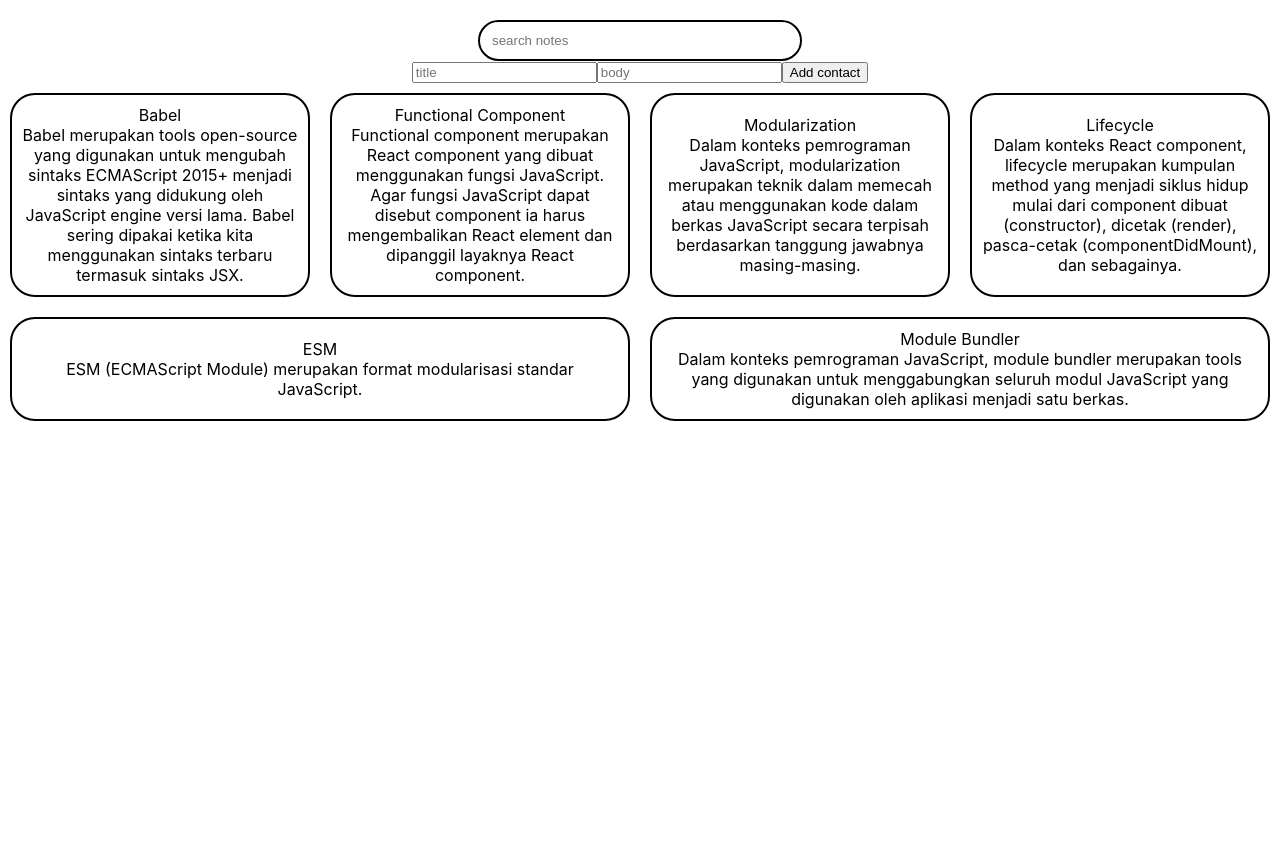
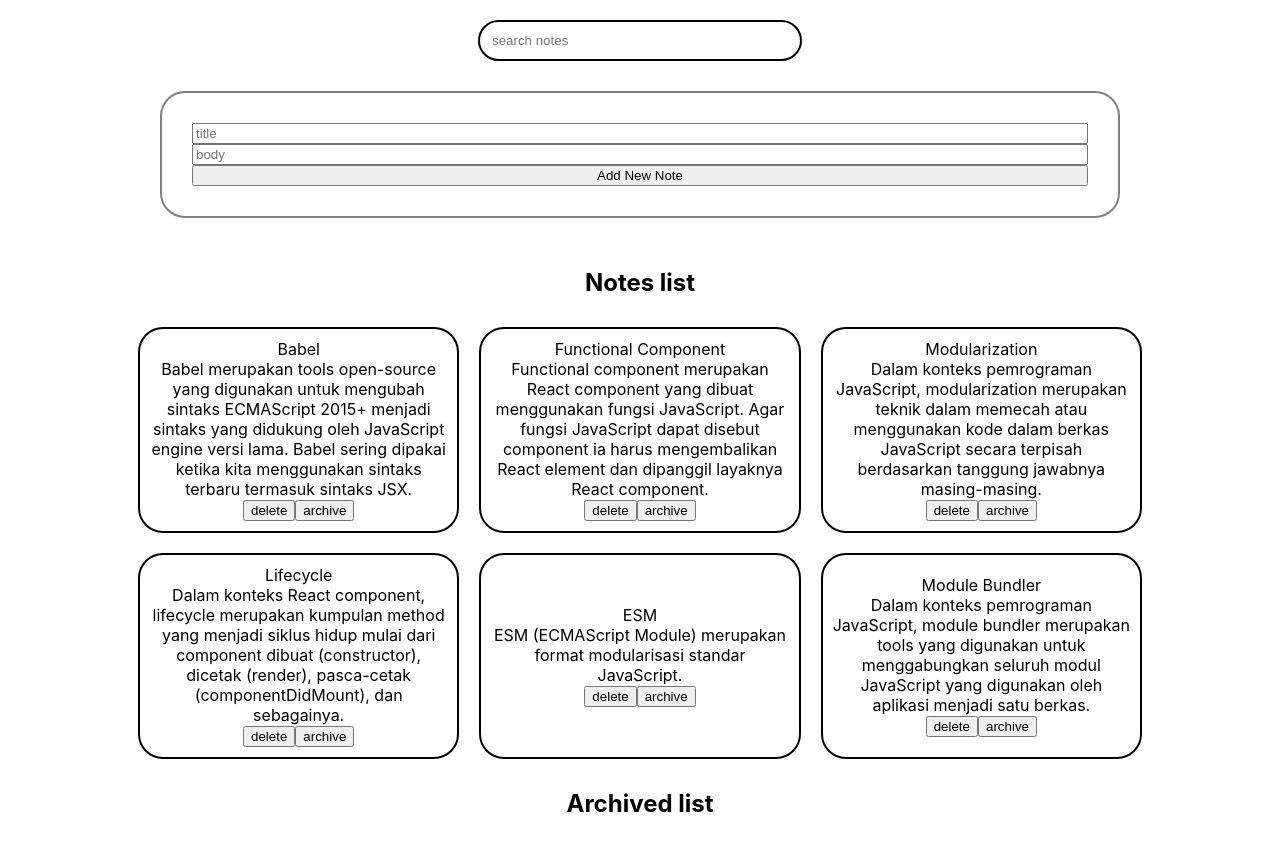
Before and after one commit to Avwaveaf/private-notes-app, a React (Create React App) app: page / in a window 1280 px wide. Shown: the top 850 px of the page. Before the commit the page ends 800 px from the top, so only its background shows below. Built offline with nearby package versions, Linux system fonts and the light colour scheme.

Commit message:
adding delete and archive functionality and styling the component a littl bit

```diff
--- a/src/App.js
+++ b/src/App.js
@@ -7,6 +7,7 @@ import { CreateNote } from "./components/create-note/create-note.component";
 
 function App() {
   const { filteredNotes } = useContext(NotesContext);
+
   return (
     <div className="App">
       <SearchNotes />
--- a/src/components/contexts/notes-data.context.js
+++ b/src/components/contexts/notes-data.context.js
@@ -30,6 +30,7 @@ export const NotesContextProvider = ({ children }) => {
     filteredNotes,
     newNote,
     setNewNote,
+
   };
   return (
     <NotesContext.Provider value={value}>{children}</NotesContext.Provider>
--- a/src/components/create-note/create-note.component.jsx
+++ b/src/components/create-note/create-note.component.jsx
@@ -1,9 +1,10 @@
 import { useContext, useState } from "react";
 import { NotesContext } from "../contexts/notes-data.context";
+import "./create-note.style.css";
+
 export const CreateNote = () => {
   const [addNote, setAddNote] = useState({ title: "", body: "" });
-  const { filteredNotes, setFilteredNotes, setNewNote } =
-    useContext(NotesContext);
+  const { filteredNotes, setNewNote } = useContext(NotesContext);
   const titleChangeHandler = (event) => {
     setAddNote(() => {
       return {
@@ -35,9 +36,9 @@ export const CreateNote = () => {
   };
 
   return (
-    <div>
+    <div className="create-new-note-form-container">
       <form
-        className="contact-input"
+        className="notes-input"
         onSubmit={(event) => {
           onSubmitHandler(event);
         }}
@@ -58,7 +59,7 @@ export const CreateNote = () => {
             bodyChangeHandler(event);
           }}
         />
-        <button type="submit">Add contact</button>
+        <button type="submit">Add New Note</button>
       </form>
     </div>
   );
--- /dev/null
+++ b/src/components/create-note/create-note.style.css
@@ -0,0 +1,12 @@
+.create-new-note-form-container {
+  width: 70%;
+  margin: 30px auto;
+  padding: 30px;
+  border: 2px solid gray;
+  border-radius: 25px;
+}
+
+.notes-input {
+  display: flex;
+  flex-direction: column;
+}
--- a/src/components/notes-card/notes-card.component.jsx
+++ b/src/components/notes-card/notes-card.component.jsx
@@ -1,9 +1,31 @@
+import { useContext } from "react";
+import { NotesContext } from "../contexts/notes-data.context";
 import "./notes-card.style.css";
 export const NotesCard = ({ noteData }) => {
+  const { filteredNotes, setNewNote } = useContext(NotesContext);
+  const datas = filteredNotes;
+  const deleteHandler = () => {
+    const index = filteredNotes.findIndex((e) => e.id === noteData.id);
+    datas.splice(index, 1);
+    setNewNote(datas.map((e) => e));
+  };
+  const archiveUpdateHandler = () => {
+    const index = filteredNotes.findIndex((e) => e.id === noteData.id);
+    datas.splice(index, 1, { ...noteData, archived: !noteData.archived });
+    setNewNote(datas.map((e) => e));
+  };
   return (
     <div className="notes-card-container">
       <span>{noteData.title}</span>
       <span>{noteData.body}</span>
+      <div className="notes-card-bottom">
+        <button type="" onClick={deleteHandler}>
+          delete
+        </button>
+        <button type="" onClick={archiveUpdateHandler}>
+          {!noteData.archived ? "archive" : "un-archive"}
+        </button>
+      </div>
     </div>
   );
 };
--- a/src/components/private-notes-app/private-notes-app.component.jsx
+++ b/src/components/private-notes-app/private-notes-app.component.jsx
@@ -3,9 +3,24 @@ import "./private-notes-app.style.css";
 export const PrivateNotesApp = ({ data }) => {
   return (
     <div className="notes-container">
-      {data.map((e) => {
-        return <NotesCard noteData={e} key={e.id} />;
-      })}
+      <h2>Notes list</h2>
+      <div className="notes-child-container">
+        {data.map((e) => {
+          if (!e.archived) {
+            return <NotesCard noteData={e} key={e.id} />;
+          }
+          return "";
+        })}
+      </div>
+      <h2>Archived list</h2>
+      <div className="notes-child-container">
+        {data.map((e) => {
+          if (e.archived) {
+            return <NotesCard noteData={e} key={e.id} />;
+          }
+          return "";
+        })}
+      </div>
     </div>
   );
 };
--- a/src/components/private-notes-app/private-notes-app.style.css
+++ b/src/components/private-notes-app/private-notes-app.style.css
@@ -1,4 +1,10 @@
 .notes-container {
+  display: flex;
+  flex-direction: column;
+  width: 80%;
+  margin: auto;
+}
+.notes-child-container {
   display: flex;
   flex-wrap: wrap;
 }
```
